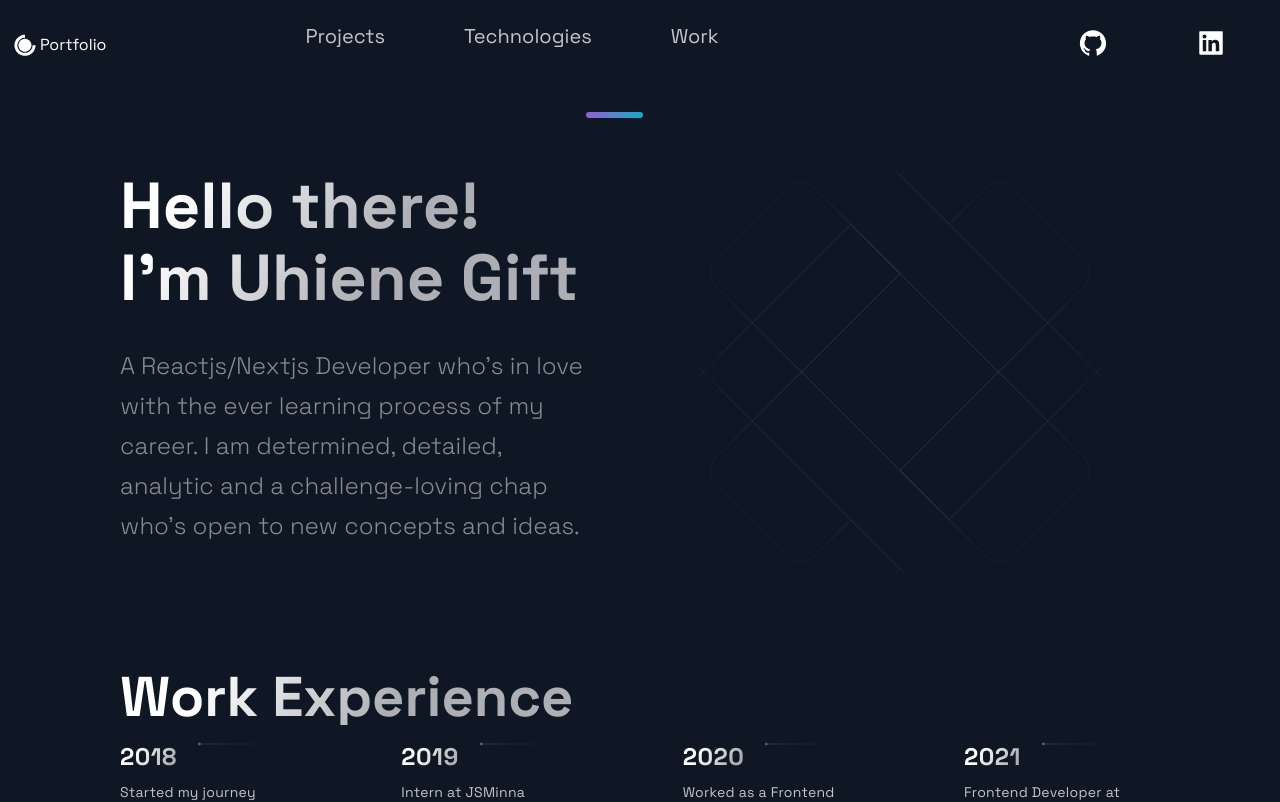
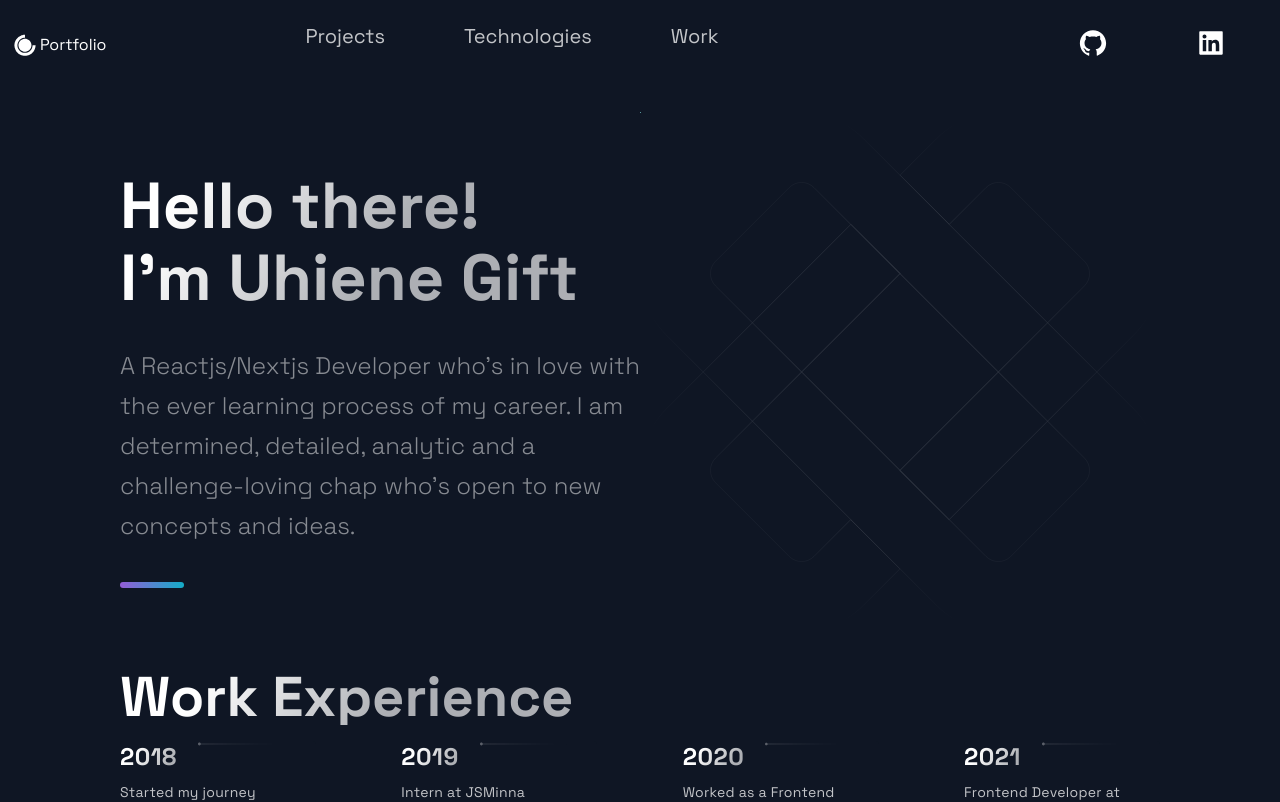
Before and after one commit to Giftea/giftuhiene, a Next.js app: page / in a window 1280 px wide. Shown: the top 802 px of the page. Built offline with nearby package versions, Linux system fonts and the light colour scheme.

Commit message:
cleared error

```diff
--- a/src/components/Hero/Hero.js
+++ b/src/components/Hero/Hero.js
@@ -21,10 +21,10 @@ const Hero = (props) => (
           A Reactjs/Nextjs Developer who's in love with the ever learning
           process of my career. I am determined, detailed, analytic and a
           challenge-loving chap who's open to new concepts and ideas.
-        </SectionText>
+        </SectionText> <SectionDivider />
         {/* <Button onClick={props.handleClick}>View Projects</Button> */}
       </LeftSection>
-      <SectionDivider />
+
     </Section>
   </>
 );
```
